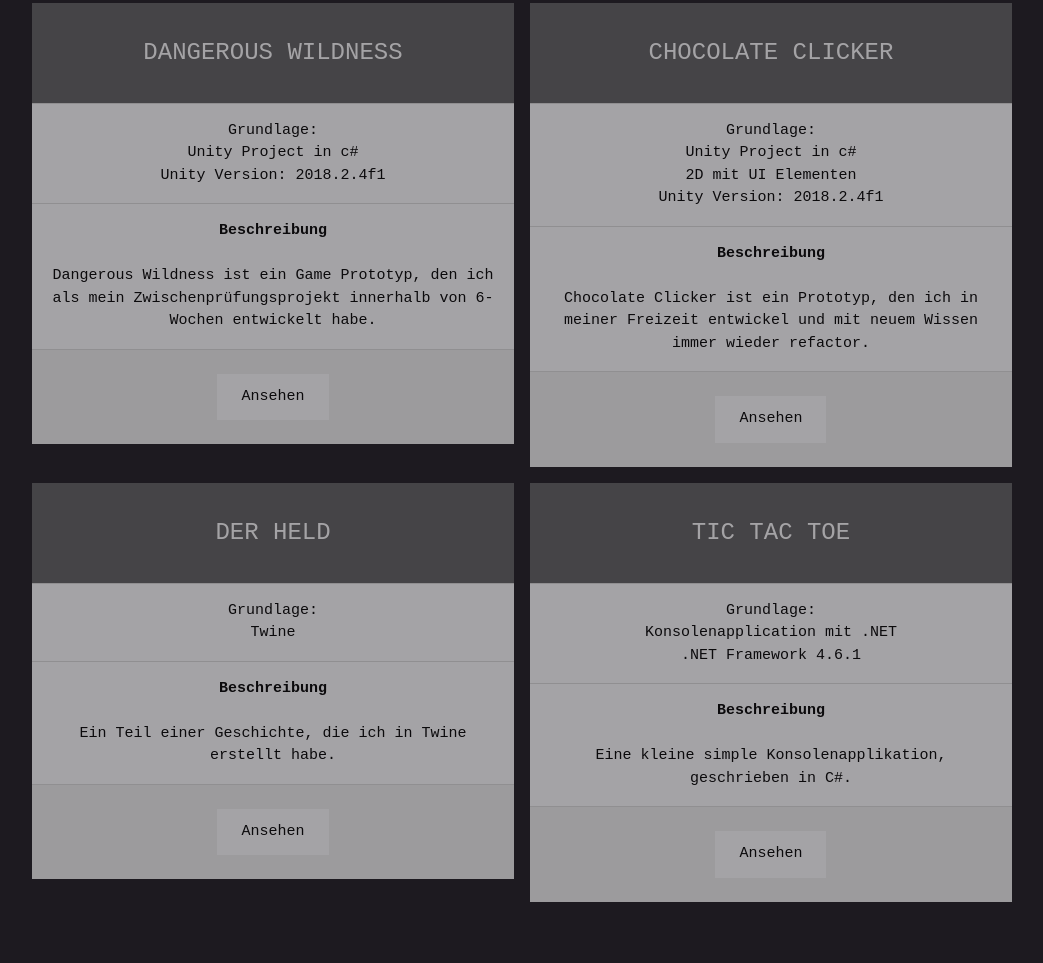
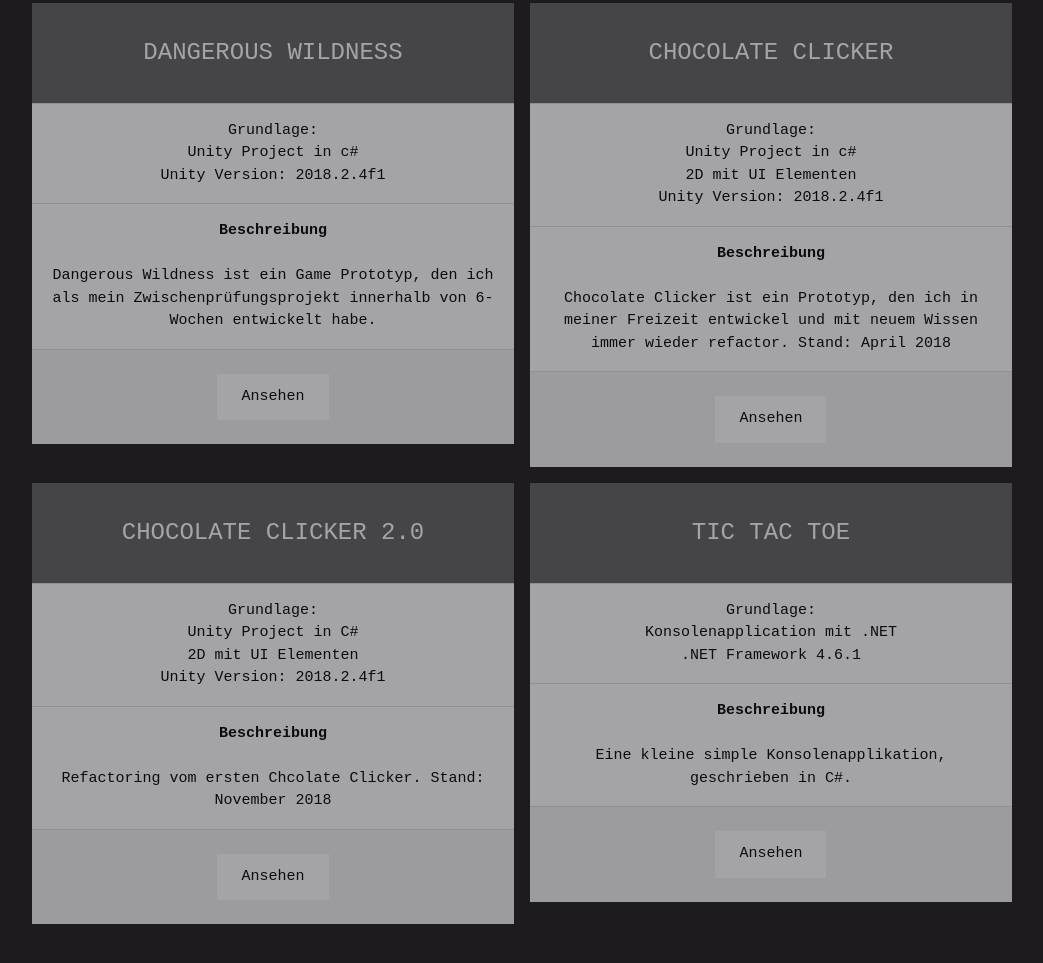
Before and after one commit to BlackButterfly666/BlackButterfly666.github.io, a plain HTML site: page index.html in a window 1280 px wide. Shown: the part 3062-4025 px from the top of the page, without its empty margins (178-1221 px from the left). Drawn offline with Linux system fonts and the light colour scheme.

Commit message:
changed index

```diff
--- a/index.html
+++ b/index.html
@@ -247,7 +247,7 @@
                         <ul class="w3-ul w3-white w3-center w3-opacity w3-hover-opacity-off">
                             <li class="w3-dark-grey w3-xlarge w3-padding-32">CHOCOLATE CLICKER  </li>
                             <li class="w3-padding-16">Grundlage: <br>Unity Project in c# <br>2D mit UI Elementen <br> Unity Version: 2018.2.4f1</li>
-                            <li class="w3-padding-16"><b>Beschreibung</b><br><br> Chocolate Clicker ist ein Prototyp, den ich in meiner Freizeit entwickel und mit neuem Wissen immer wieder refactor.</li>
+                            <li class="w3-padding-16"><b>Beschreibung</b><br><br> Chocolate Clicker ist ein Prototyp, den ich in meiner Freizeit entwickel und mit neuem Wissen immer wieder refactor. Stand: April 2018</li>
                             <li class="w3-light-grey w3-padding-24">
                                 <button class="w3-button w3-white w3-padding-large w3-hover-black">
                                     <a href="https://github.com/BlackButterfly666/Chocolate-Clicker" target="_blank">Ansehen</a>
@@ -258,14 +258,14 @@
 
                     <div class="w3-half w3-margin-bottom">
                         <ul class="w3-ul w3-white w3-center w3-opacity w3-hover-opacity-off">
-                            <li class="w3-dark-grey w3-xlarge w3-padding-32">DER HELD</li>
-                            <li class="w3-padding-16">Grundlage: <br>Twine</li>
+                            <li class="w3-dark-grey w3-xlarge w3-padding-32">CHOCOLATE CLICKER 2.0</li>
+                            <li class="w3-padding-16">Grundlage: <br>Unity Project in C# <br>2D mit UI Elementen <br> Unity Version: 2018.2.4f1</li>
                             <li class="w3-padding-16">
-                                <b>Beschreibung</b><br><br> Ein Teil einer Geschichte, die ich in Twine erstellt habe.
+                                <b>Beschreibung</b><br><br> Refactoring vom ersten Chcolate Clicker. Stand: November 2018
                             </li>
                             <li class="w3-light-grey w3-padding-24">
                                 <button class="w3-button w3-white w3-padding-large w3-hover-black">
-                                    <a href="http://twinery.org/2/#!/stories/cf3bbe08-3634-445a-8eaa-53c6036ee2be/play" target="_blank"> Ansehen</a>
+                                    <a href="https://github.com/BlackButterfly666/ChocolateClicker2.0" target="_blank"> Ansehen</a>
                                 </button>
                             </li>
                         </ul>
```
